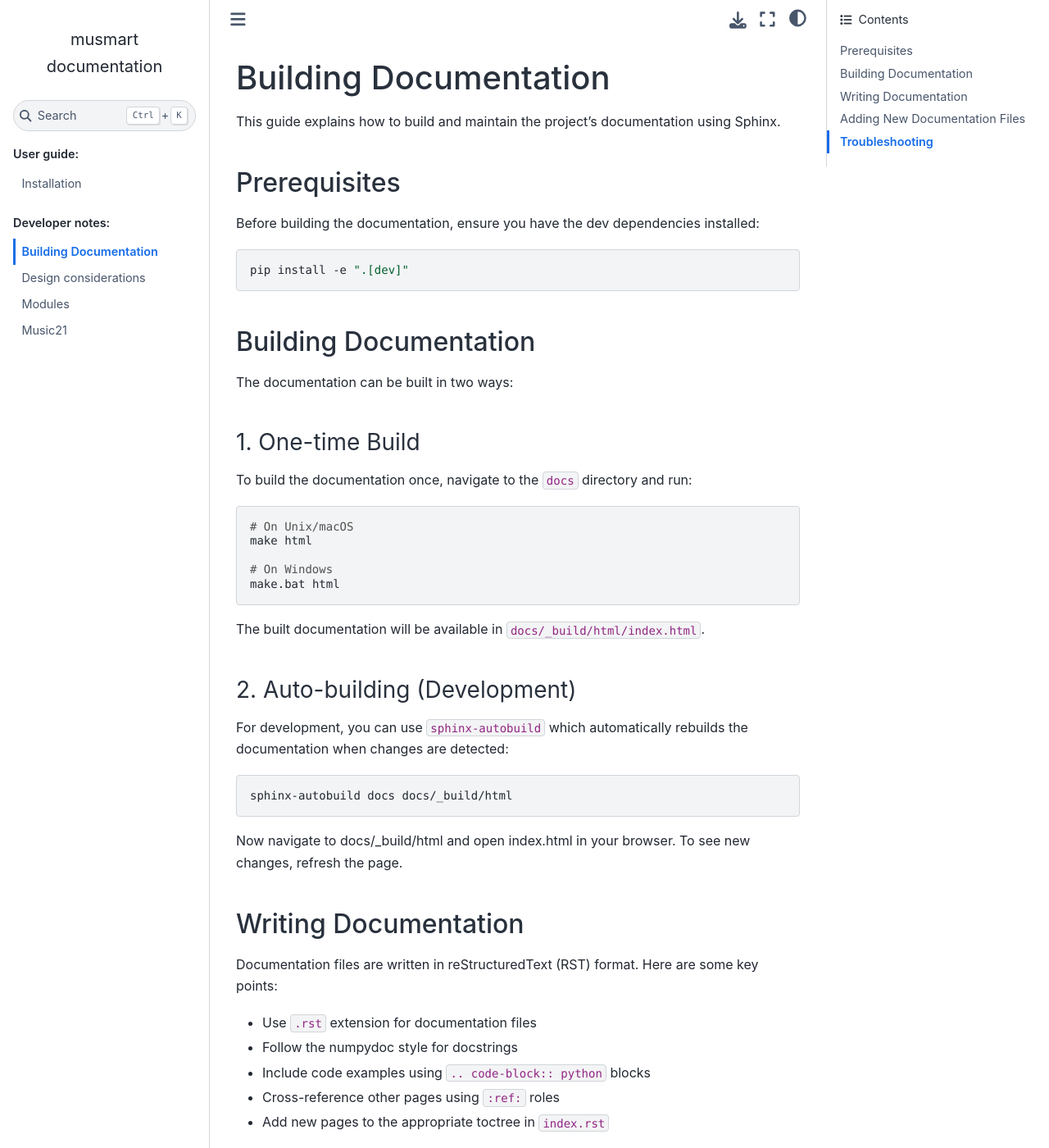
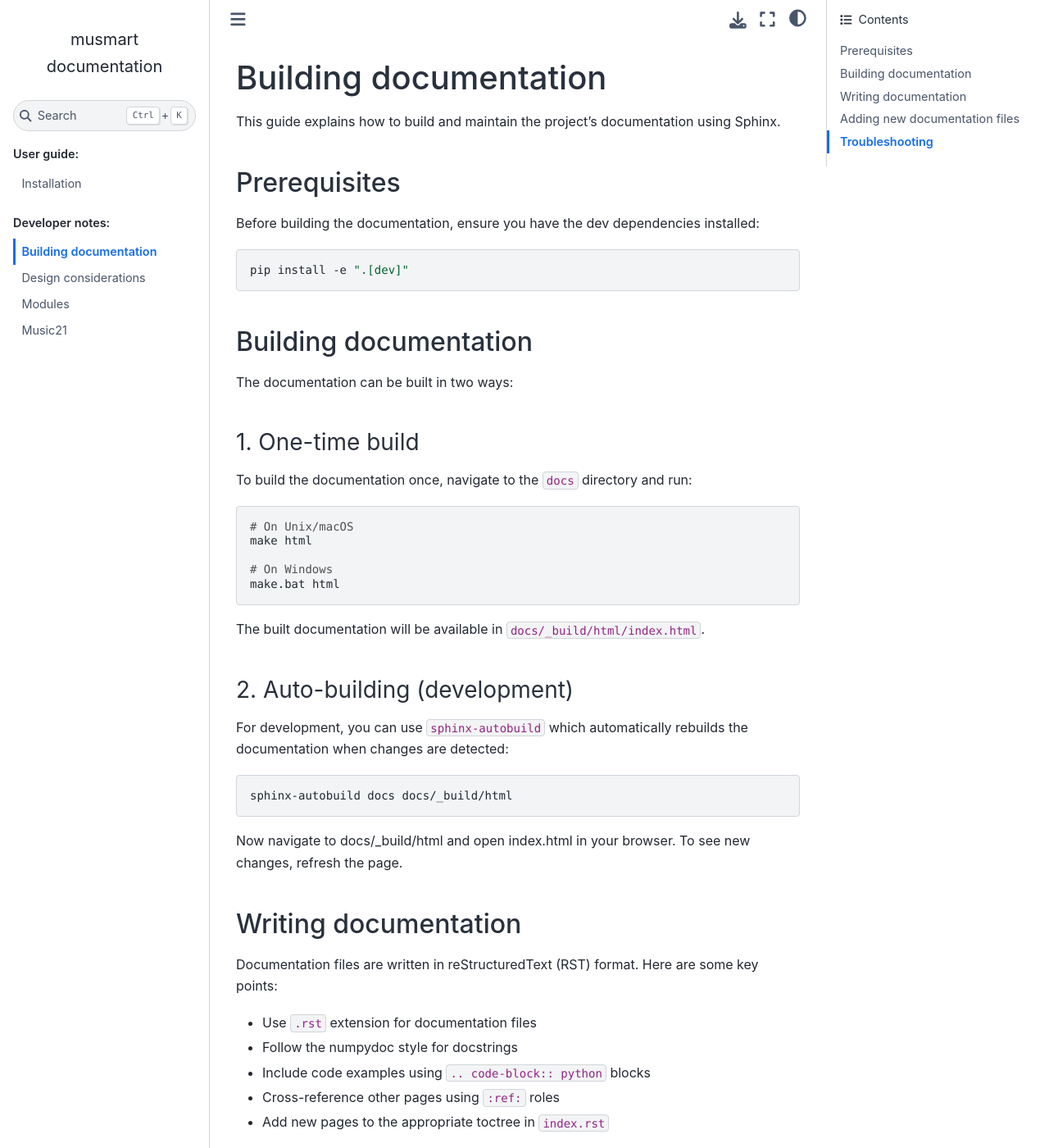
Before and after one commit to sachadavies/amads, a Sphinx documentation site: the page built from docs/developer_notes/building_docs.rst, in a window 1280 px wide and 1400 px high. Shown: the whole window at 82% size. Built offline with Sphinx 7.4.7 and the Sphinx Book theme 1.1.4, drawn with Linux system fonts in a browser that asks for light colours; some of the changed text lies outside the part shown.

Commit message:
Sentence case

```diff
--- a/docs/developer_notes/building_docs.rst
+++ b/docs/developer_notes/building_docs.rst
@@ -1,4 +1,4 @@
-Building Documentation
+Building documentation
 ====================
 
 This guide explains how to build and maintain the project's documentation using Sphinx.
@@ -12,12 +12,12 @@ Before building the documentation, ensure you have the dev dependencies installe
 
     pip install -e ".[dev]"
 
-Building Documentation
+Building documentation
 --------------------
 
 The documentation can be built in two ways:
 
-1. One-time Build
+1. One-time build
 ~~~~~~~~~~~~~~~~
 
 To build the documentation once, navigate to the ``docs`` directory and run:
@@ -32,7 +32,7 @@ To build the documentation once, navigate to the ``docs`` directory and run:
 
 The built documentation will be available in ``docs/_build/html/index.html``.
 
-2. Auto-building (Development)
+2. Auto-building (development)
 ~~~~~~~~~~~~~~~~~~~~~~~~~~~~~
 
 For development, you can use ``sphinx-autobuild`` which automatically rebuilds the
@@ -45,7 +45,7 @@ documentation when changes are detected:
 Now navigate to docs/_build/html and open index.html in your browser.
 To see new changes, refresh the page.
 
-Writing Documentation
+Writing documentation
 -------------------
 
 Documentation files are written in reStructuredText (RST) format. Here are some key points:
@@ -78,7 +78,7 @@ For example:
 
 You can also write markdown files, which will be rendered using the ``myst_parser`` extension.
 
-Adding New Documentation Files
+Adding new documentation files
 ----------------------------
 
 To add a new documentation file:
@@ -93,12 +93,12 @@ To add a new documentation file:
 
    .. code-block:: rst
 
-       New Feature Guide
+       New feature guide
        ================
 
        This is a guide for the new feature.
 
-       Section Title
+       Section title
        ------------
 
        Content goes here.
```
